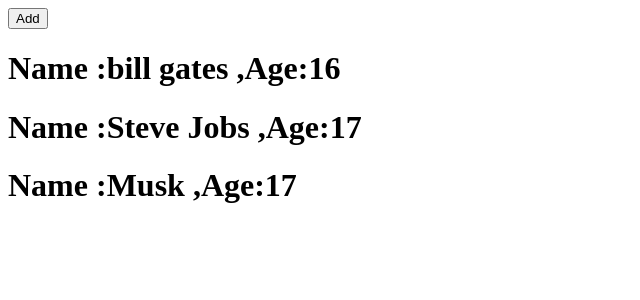
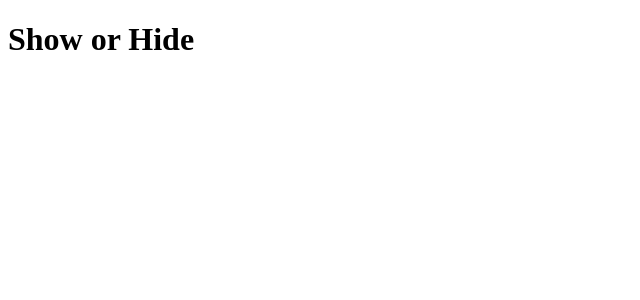
Before and after one commit to SayyidRadhin/firebase, a React (Create React App) app: page / in a window 1280 px wide. Shown: the top 300 px of the page, without its empty margins (0-640 px from the left). Built offline with nearby package versions, Linux system fonts and the light colour scheme.

Commit message:
learn mounted,unmount

```diff
--- a/src/App.js
+++ b/src/App.js
@@ -1,31 +1,13 @@
+import Counter from "./Counter"
 import {useState} from 'react'
-import Employee from './Employee'
-
 function App() {
-  const [count,setCount] =useState(0)
-
-  const addCount=()=>{
-    setCount(count+1)
-
-  }
-
-  let emp =[{name:'bill gates',age:16},
-  {name:'Steve Jobs',age:17},
-  {name:'Musk',age:17},
-]
+  const [state,setState]=useState(false)
   return (
     <div className='App'>
-      <button onClick={addCount}>Add</button>
-
-     {
-       emp.map((obj,index)=>
-              (
-                <Employee key={index} {...obj} />
-              )
-       )
-     }
+      <h1 onClick={()=>setState(!state)}>Show or Hide</h1>
+     { state && <Counter/>}
     </div>
-  );
+  )
 }
 
-export default App;
+export default App
--- /dev/null
+++ b/src/Counter.js
@@ -0,0 +1,11 @@
+import React from 'react'
+
+function Counter() {
+    return (
+        <div>
+            <h1>Hello i am a component</h1>
+        </div>
+    )
+}
+
+export default Counter
--- a/src/Employee.js
+++ /dev/null
@@ -1,11 +0,0 @@
-import React from 'react'
-
-function Employee(props) {
-    return (
-        <div>
-            <h1>Name :{props.name} ,Age:{props.age}</h1>
-        </div>
-    )
-}
-
-export default Employee
```
